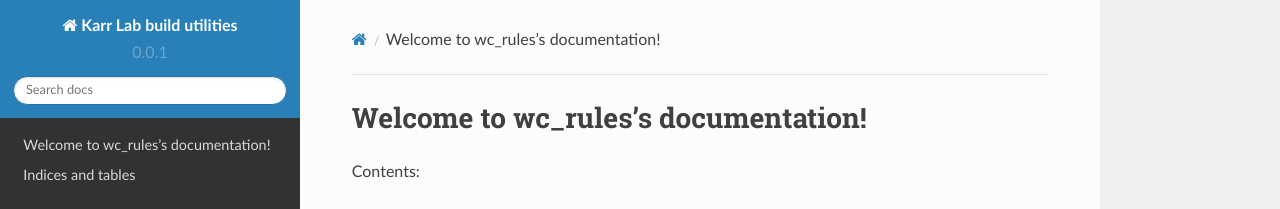
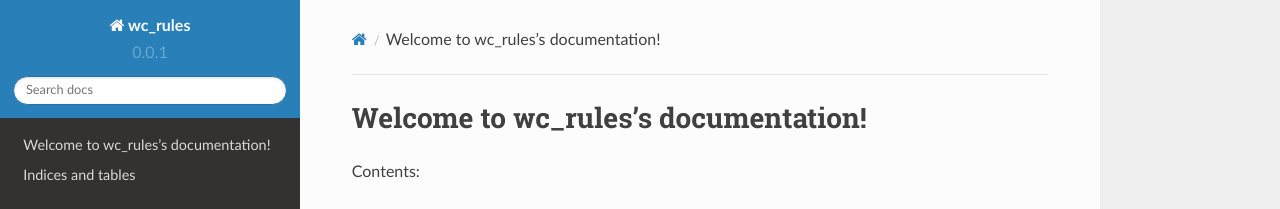
Before and after one commit to KarrLab/wc_rules, a Sphinx documentation site: the page built from docs/index.rst, in a window 1280 px wide. Shown: the top 209 px of the page. Built offline with Sphinx 7.4.7 and the Read the Docs theme 2.0.0, drawn with Linux system fonts in a browser that asks for light colours; pages that are not in the unit, such as notebooks, are missing from menus; the version number is read from the project's files by our own code.

Commit message:
fixing documenation configuration

```diff
--- a/docs/conf.py
+++ b/docs/conf.py
@@ -19,7 +19,7 @@
 import os
 import sys
 sys.path.insert(0, os.path.abspath('..'))
-import karr_lab_build_utils
+import wc_rules
 
 # -- General configuration ------------------------------------------------
 
@@ -55,7 +55,7 @@ source_suffix = '.rst'
 master_doc = 'index'
 
 # General information about the project.
-project = u'Karr Lab build utilities'
+project = u'wc_rules'
 copyright = u'2016, Karr Lab'
 author = u'Jonathan Karr'
 
@@ -64,7 +64,7 @@ author = u'Jonathan Karr'
 # built documents.
 #
 # The short X.Y version.
-version = karr_lab_build_utils.__version__
+version = wc_rules.__version__
 # The full version, including alpha/beta/rc tags.
 release = version
 
```
